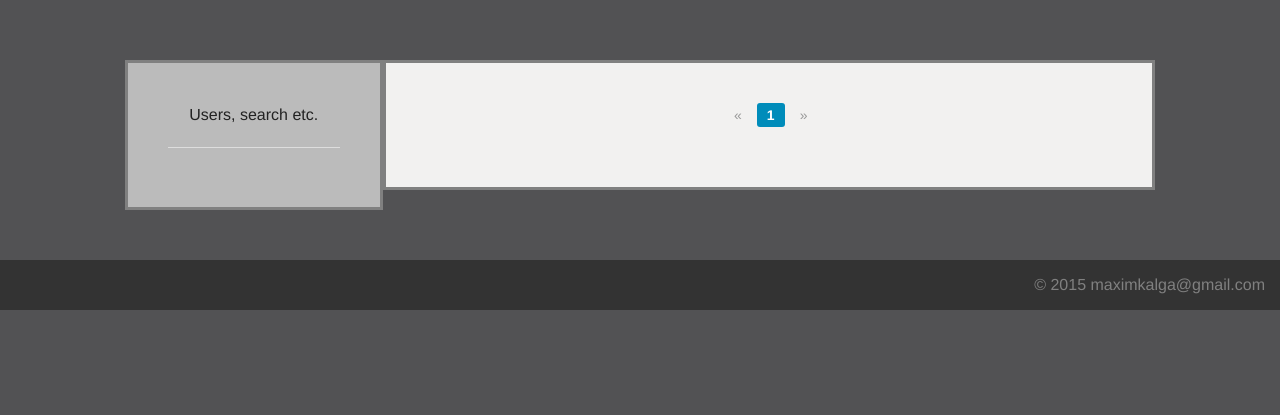
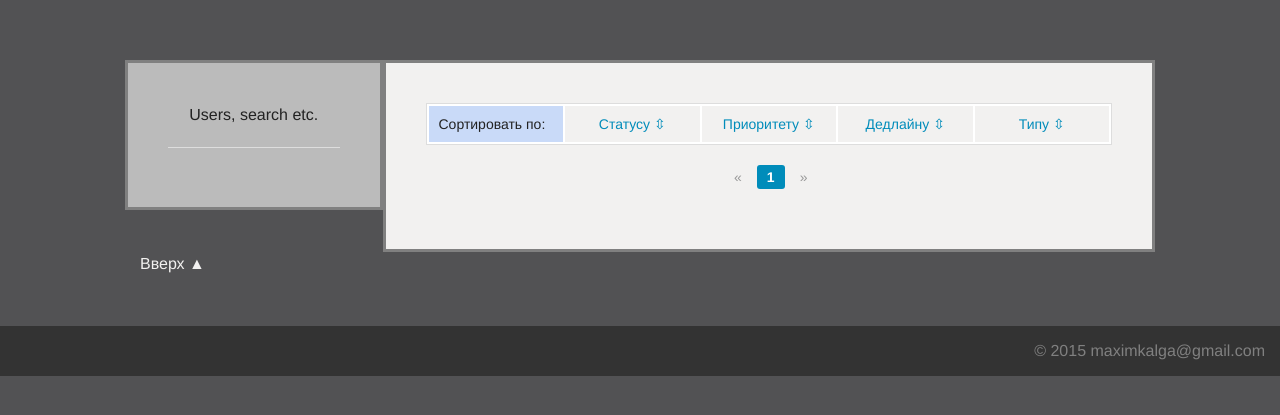
Before and after one commit to malanchuk/taskmanager, a Django app: page / in a window 1280 px wide. Shown: the part 45-460 px from the top of the page. Run offline with Django 3.2, Linux system fonts and the light colour scheme; data that the repository does not hold is empty; parts of the project's set-up code (start-up, migrations or seed data) failed here and were passed over; some libraries are stand-ins or nearby versions.

Commit message:
tasks sorting by -date and up-button

```diff
--- a/task/urls.py
+++ b/task/urls.py
@@ -8,4 +8,5 @@ urlpatterns = patterns('',
     url(r'^page/(\d+)/$', 'task.views.tasks', name='pagination'),
     url(r'^$', 'task.views.tasks'),
     url(r'^ckeditor/', include('ckeditor.urls')),
+  # url(r'^tasks/user/(?P<user_id>\d+)/$', 'task.views.user_tasks_list', name='user'),
 )
--- a/task/views.py
+++ b/task/views.py
@@ -16,7 +16,7 @@ from django.shortcuts import get_object_or_404
 from django.contrib.auth.models import User
 
 def tasks(request, page_number=1):                        # дефолтное значение page_number=1
-    all_tasks = Task.objects.all()
+    all_tasks = Task.objects.order_by('-task_startdate').all()
                         # переменной all_articles передаём все статьи(но Джанго будет обрабатывать и вызывать их не все сразу, а только то количество, которое запрашивает Пагинатор, чтобы не нагружать базу)
     current_page = Paginator(all_tasks, 10)               # Модуль Paginator принимает all_articles. Создаём модель пагинации - базовая страница current_page будет содержать 2 статьи
   # order = Task.objects.order_by(‘-task_startdate’)[:5]
@@ -27,6 +27,7 @@ def tasks(request, page_number=1):                        # дефолтное
         'all_users': User.objects.all(),
         'all_profiles': Profile.objects.all(),
         })
+
 # ((в шаблон передаётся articles.html, все статьи (Article.objects.all()), имя пользователя)) ЗАМЕНЕНО НА:
 # 'articles': current_page.page(page_number) - передаём current_page, page(page_number) -номер страницы
 # 'username': auth.get_user(request) - получить пользователя(get_user) и все его данные из request, и если он получен, то этот пользователь присваивается к переменной username
@@ -42,7 +43,6 @@ def task(request, task_id=1):
     args['form'] = comment_form                           # создаём форму для передачи в шаблон
     args['username'] = auth.get_user(request).username    # получить имя пользователя username из request, и если оно получено, то это имя присваивается к переменной username
     args['all_profiles'] = Profile.objects.all()
-    args['all_profiles'] = Profile.objects.all()
     return render_to_response('task.html', args)          # в шаблон передаётся article.html и все ед=лементы словаря(args)
 
 # @login_required
@@ -55,3 +55,14 @@ def addcomment(request, task_id):                         # добавление
         comment.comments_user = request.user
         form.save()
     return redirect('/tasks/get/%s' % task_id)
+
+"""
+def user_tasks_list(request, user_id):
+    args = {}                                             # создание нового пустого словаря
+    args.update(csrf(request))
+    args['all_users'] = User.objects.get(id=user_id)                           # создаёт проверку вводимого текста в форму(защита) и добавляет ее в словарь
+    args['tasks'] = Task.objects.filter(task_users=user_id)
+    args['all_profiles'] = Profile.objects.all()
+
+    return render_to_response('user.html', args)
+"""
--- a/templates/tasks.html
+++ b/templates/tasks.html
@@ -7,12 +7,26 @@
 		<hr>
 		{% for profile in all_profiles %}
 		<img src="{{ profile.avatar.url }}">
-		{{ profile.user }}
+		<h5><a href="">{{ profile.user }}</a></h5>
 		{{ profile.job_title }}
 		<hr>
 		{% endfor %}
 	</div>
 	<div class="small-9 columns" style="border: 3px solid grey; padding: 40px; background:#F2F1F0">
+		<table width="100%">
+			<tr style="text-align:center;">
+				<td style="background:#C9DAF8; width:20%;">Сортировать по:
+				</td>
+				<td style="text-align:center; background:#F2F1F0; width:20%;"><a href="">Статусу ⇳</a>
+				</td>
+				<td style="text-align:center; background:#F2F1F0; width:20%;"><a href="">Приоритету ⇳</a>
+				</td>
+				<td style="text-align:center; background:#F2F1F0; width:20%;"><a href="">Дедлайну ⇳</a>
+				</td>
+				<td style="text-align:center; background:#F2F1F0; width:20%;"><a href="">Типу ⇳</a>
+				</td>
+			</tr>
+		</table>
 		{% for task in tasks %}
 			<table style="border: 0px solid black; width:100%;">
 			    <tr>
@@ -63,6 +77,7 @@
 						<li class="arrow unavailable"><a href="">&raquo;</a></li>
 					{% endif %}
 				</ul>
+
 			</div>
 		</div>
 
@@ -70,4 +85,5 @@
 
 	</div>
 </div>
+<a href="" style="float:left; padding-bottom:-50px; color:#F2F1F0;">Вверх ▲</a>
 {% endblock %}
```
Also changed, not shown: templates/task.html (+7 -2 lines), templates/user.html (added, +11 -0 lines), static/topik.png (added), task/admin.py (line endings or trailing spaces), 5 other files.
